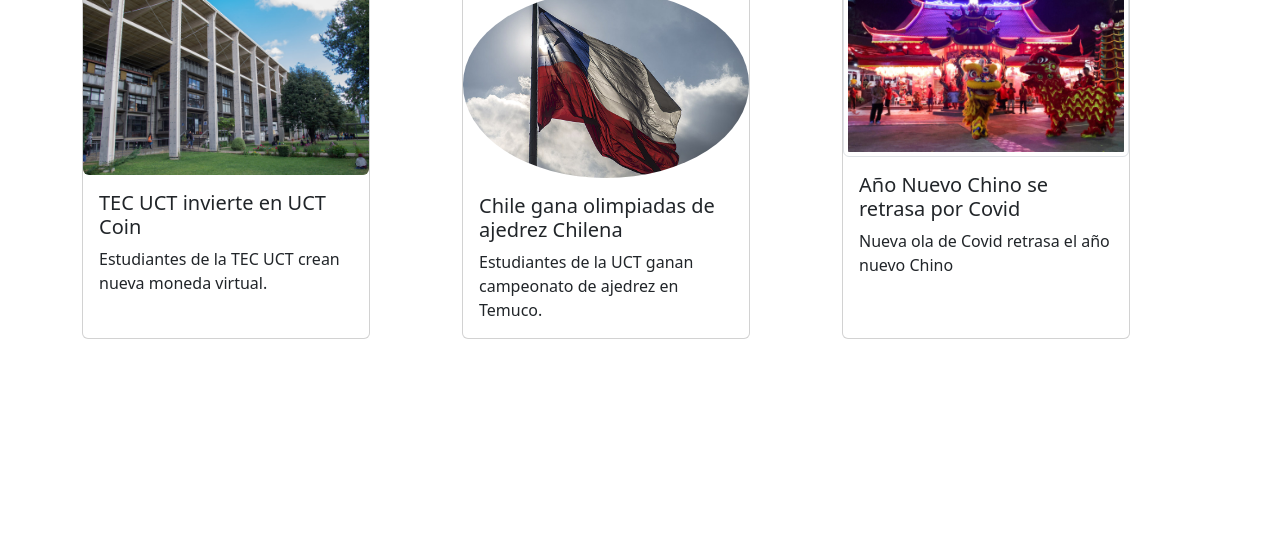
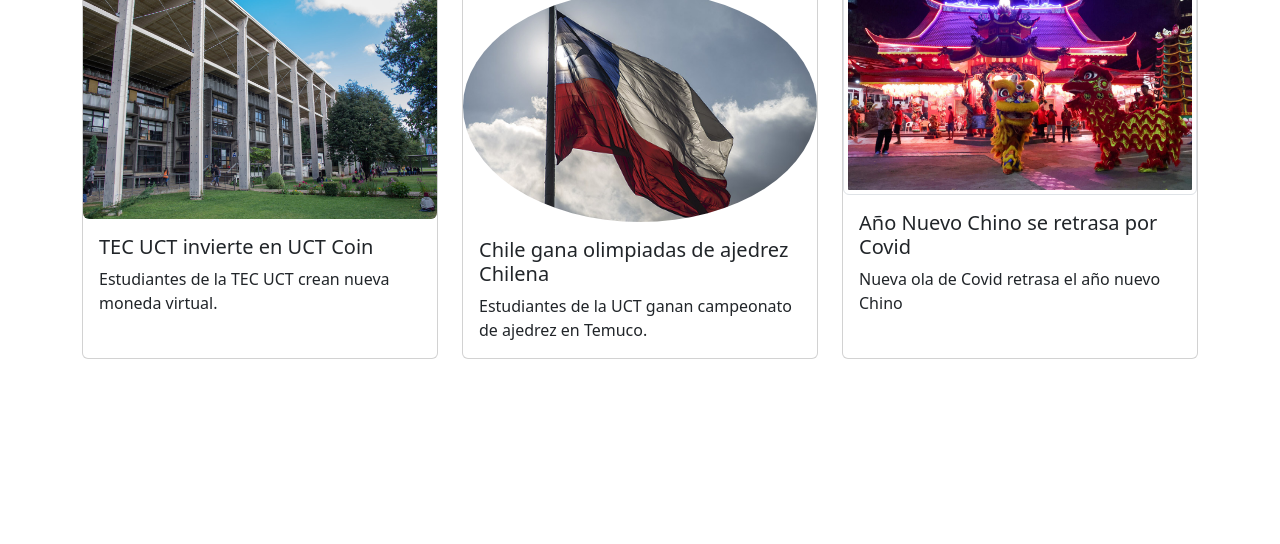
Before and after one commit to Oscar-UCT/TareaEspontanea, a plain HTML site: page index.html in a window 1280 px wide. Shown: the part 256-800 px from the top of the page. Drawn offline with nearby package versions, Linux system fonts and the light colour scheme.

Commit message:
Add files via upload

```diff
--- a/index.html
+++ b/index.html
@@ -20,7 +20,7 @@
         <h2>Noticias</h2>
         <div class="row">
             <div class="col">
-                <div class="card h-100" style="width: 18rem;">
+                <div class="card h-100 w-100" style="width: 18rem;">
                     <img src="./assets/imgs/san-fransisco.jpg" class="card-img-top rounded" alt="...">
                     <div class="card-body">
                         <h5 class="card-title">TEC UCT invierte en UCT Coin</h5>
@@ -29,7 +29,7 @@
                 </div>
             </div>
             <div class="col">
-                <div class="card" style="width: 18rem;">
+                <div class="card h-100 w-100" style="width: 18rem;">
                     <img src="./assets/imgs/chile-bandera.jpg" class="card-img-top rounded-circle" alt="...">
                     <div class="card-body">
                         <h5 class="card-title">Chile gana olimpiadas de ajedrez Chilena</h5>
@@ -38,7 +38,7 @@
                 </div>
             </div>
             <div class="col">
-                <div class="card h-100" style="width: 18rem;">
+                <div class="card h-100 w-100" style="width: 18rem;">
                     <img src="./assets/imgs/china_luna.jpg" class="card-img-top img-thumbnail" alt="...">
                     <div class="card-body">
                         <h5 class="card-title">Año Nuevo Chino se retrasa por Covid</h5>
```
